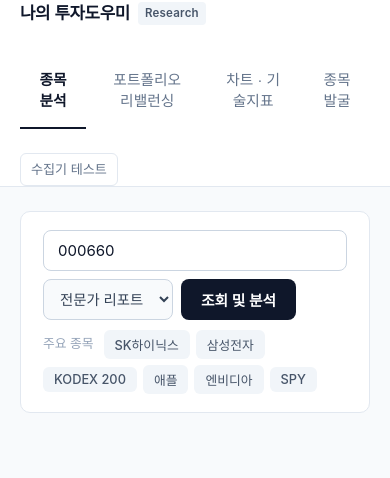
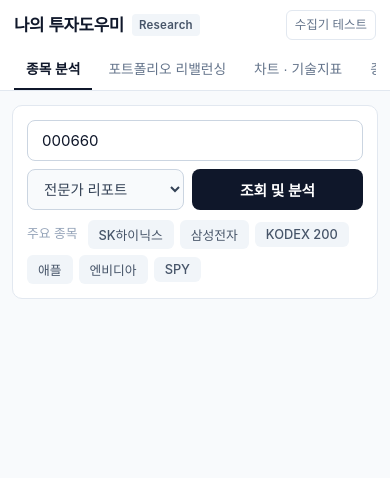
Before and after one commit to shinjiseobb/investment-assistant, a Flask app: page / in a window 390 px wide. Shown: the top 478 px of the page. Run offline with Flask 3, Linux system fonts and the light colour scheme; some web fonts are replaced.

Commit message:
Optimize mobile layout and chart aspect ratios without changing desktop

```diff
--- a/static/app.js
+++ b/static/app.js
@@ -766,6 +766,7 @@ document.addEventListener("DOMContentLoaded", () => {
       },
       options: {
         responsive: true,
+        aspectRatio: window.innerWidth <= 768 ? 1.25 : 1.8,
         scales: {
           x: { title: { display: true, text: "연율화 변동성 리스크 (%)" } },
           y: { title: { display: true, text: "연율화 기대수익률 (%)" } },
@@ -880,6 +881,7 @@ document.addEventListener("DOMContentLoaded", () => {
       },
       options: {
         responsive: true,
+        aspectRatio: window.innerWidth <= 768 ? 1.2 : 1.8,
         interaction: { mode: "index", intersect: false },
         plugins: { legend: { position: "bottom" } },
       },
@@ -899,6 +901,7 @@ document.addEventListener("DOMContentLoaded", () => {
       },
       options: {
         responsive: true,
+        aspectRatio: window.innerWidth <= 768 ? 1.35 : 1.8,
         scales: { y: { min: 0, max: 100 } },
         plugins: { legend: { position: "bottom" } },
       },
--- a/static/style.css
+++ b/static/style.css
@@ -823,3 +823,118 @@ input:disabled {
   color: #ffffff;
   border-color: #0f172a;
 }
+
+/* ==================== 모바일 전용 최적화 (데스크탑 유지) ==================== */
+@media (max-width: 768px) {
+  .top-navbar {
+    position: static;
+  }
+
+  .nav-inner {
+    padding: 10px 14px 0;
+    gap: 8px;
+  }
+
+  .brand-area {
+    order: 1;
+  }
+
+  .test-link {
+    order: 2;
+    font-size: 0.78rem;
+    padding: 4px 8px;
+  }
+
+  .tab-nav {
+    order: 3;
+    width: 100%;
+    overflow-x: auto;
+    flex-wrap: nowrap;
+    gap: 4px;
+    -webkit-overflow-scrolling: touch;
+    scrollbar-width: none;
+  }
+
+  .tab-nav::-webkit-scrollbar {
+    display: none;
+  }
+
+  .tab-btn {
+    flex: 0 0 auto;
+    white-space: nowrap;
+    padding: 10px 12px;
+    font-size: 0.86rem;
+  }
+
+  .container {
+    padding: 14px 12px 36px;
+  }
+
+  .card-section {
+    padding: 16px 14px;
+  }
+
+  .search-panel {
+    padding: 14px;
+  }
+
+  .market-ticker-strip {
+    padding: 10px 12px;
+    gap: 6px 12px;
+    font-size: 0.8rem;
+  }
+
+  .stock-title-bar h2 {
+    font-size: 1.3rem;
+  }
+
+  .snapshot-grid {
+    grid-template-columns: repeat(2, 1fr);
+    gap: 8px;
+  }
+
+  .inline-form .autocomplete-wrapper {
+    flex: 1 1 100%;
+  }
+
+  .inline-form .mode-select,
+  .inline-form .primary-btn {
+    flex: 1;
+  }
+
+  .screener-filters {
+    display: grid;
+    grid-template-columns: 1fr 1fr;
+    gap: 8px;
+  }
+
+  .screener-filters input[type="text"],
+  .screener-filters button {
+    grid-column: 1 / -1;
+    width: 100%;
+  }
+
+  .finance-table th,
+  .finance-table td {
+    white-space: nowrap;
+    padding: 8px 10px;
+    font-size: 0.8rem;
+  }
+
+  .charts-grid {
+    grid-template-columns: 1fr;
+  }
+
+  .chart-card {
+    padding: 14px 10px;
+  }
+
+  .report-box {
+    padding: 14px;
+    font-size: 0.9rem;
+  }
+
+  .chat-msg {
+    max-width: 94%;
+  }
+}
```
